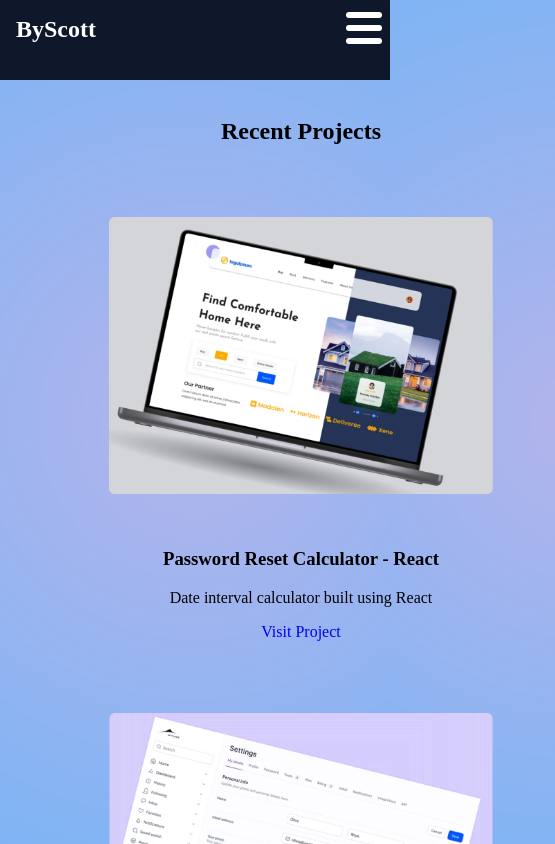
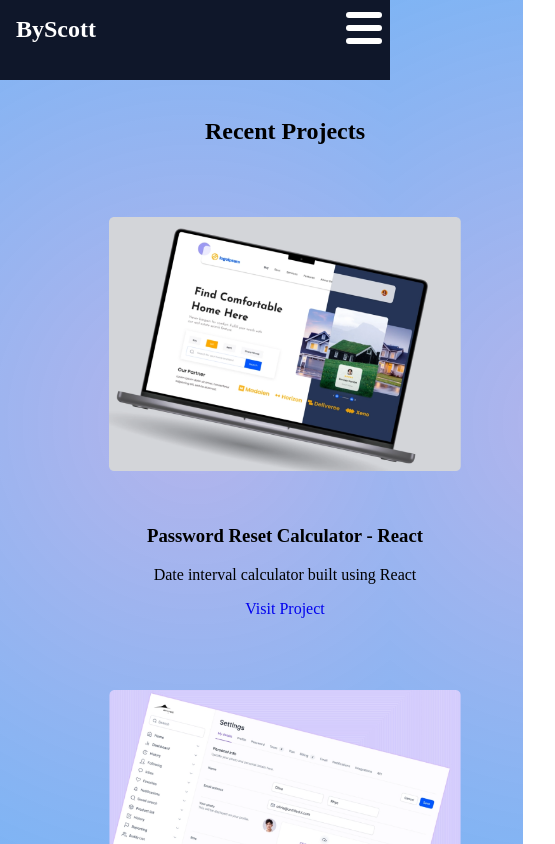
Before and after one commit to pawscanthack/portfolio, a React (Create React App) app: page /projects in a window 390 px wide. Shown: the top 844 px of the page, 555 px wide, since content can reach past the window. Built offline with nearby package versions, Linux system fonts and the light colour scheme.

Commit message:
Added media query

```diff
--- a/src/css/projects.css
+++ b/src/css/projects.css
@@ -25,3 +25,11 @@
 .github-link {
   text-decoration: none;
 }
+
+@media (max-width: 600px) {
+  .project-image {
+    border-radius: 8px;
+    max-width: 26em;
+    padding: 2em;
+  }
+}
```
